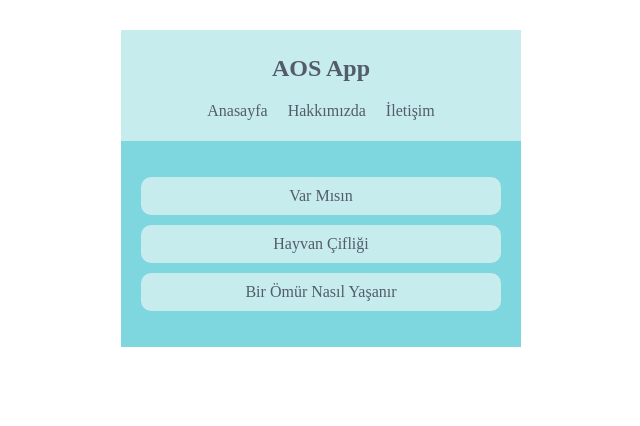
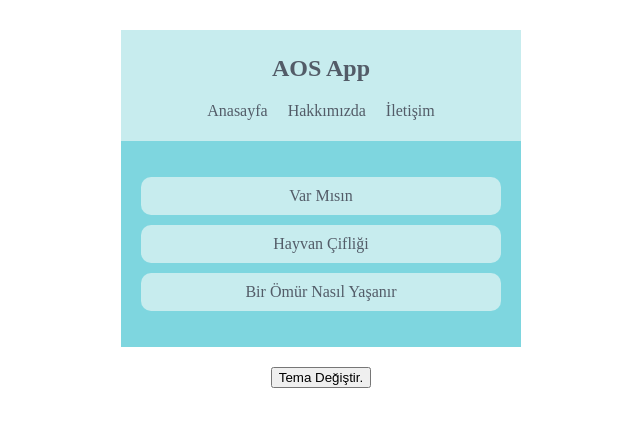
Before and after one commit to eerzik/context-app, a React (Create React App) app: page / in a window 1280 px wide. Shown: the top 426 px of the page, without its empty margins (319-959 px from the left). Built offline with nearby package versions, Linux system fonts and the light colour scheme.

Commit message:
Context verilerini değiştirme işlemi

```diff
--- a/src/App.js
+++ b/src/App.js
@@ -1,5 +1,6 @@
-import BookList from "./Components/BookList";
-import Navbar from "./Components/Navbar";
+import BookList from "./components/BookList";
+import Navbar from "./components/Navbar";
+import ThemeToggle from "./components/ThemeToggle";
 import ThemeContextProvider from "./contexts/ThemeContext";
 
 
@@ -9,6 +10,7 @@
       <ThemeContextProvider>
         <Navbar />
         <BookList />
+        <ThemeToggle />
       </ThemeContextProvider>
 
     </div>
--- /dev/null
+++ b/src/Components/ThemeToggle.js
@@ -0,0 +1,14 @@
+import React, { Component } from "react";
+import { ThemeContext } from "../contexts/ThemeContext";
+
+class ThemeToggle extends Component {
+    static contextType = ThemeContext;
+    render() {
+        const { toggleTheme } = this.context;
+        return (
+            <button onClick={toggleTheme}>Tema Değiştir.</button>
+        )
+
+    }
+}
+export default ThemeToggle
--- a/src/contexts/ThemeContext.js
+++ b/src/contexts/ThemeContext.js
@@ -9,9 +9,13 @@
         dark:{syntax:'#f5f6fa',ui:'#303952',bg:'#192a56'}
       }
 
+      toggleTheme=()=>{
+        this.setState({isLightTheme:!this.state.isLightTheme});
+      }
+
     render() {
         return (
-            <ThemeContext.Provider value={{...this.state}}>
+            <ThemeContext.Provider value={{...this.state,toggleTheme:this.toggleTheme}}>
                 {this.props.children}
             </ThemeContext.Provider>
         );
```
